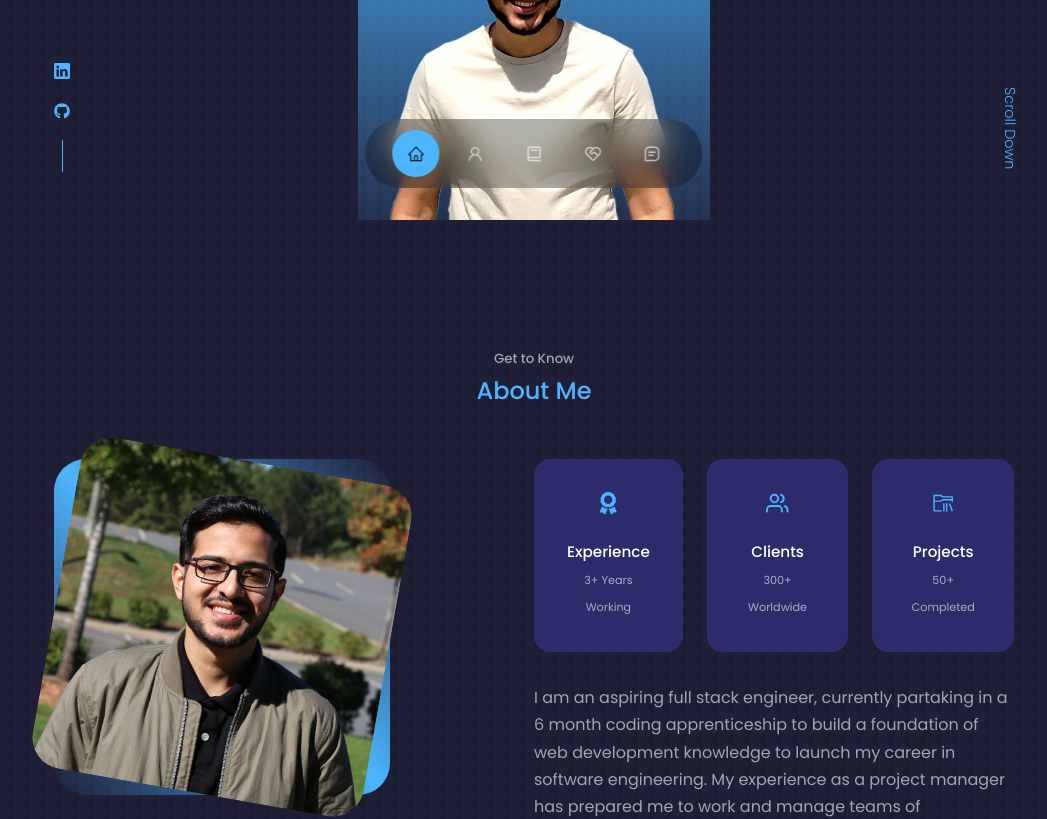
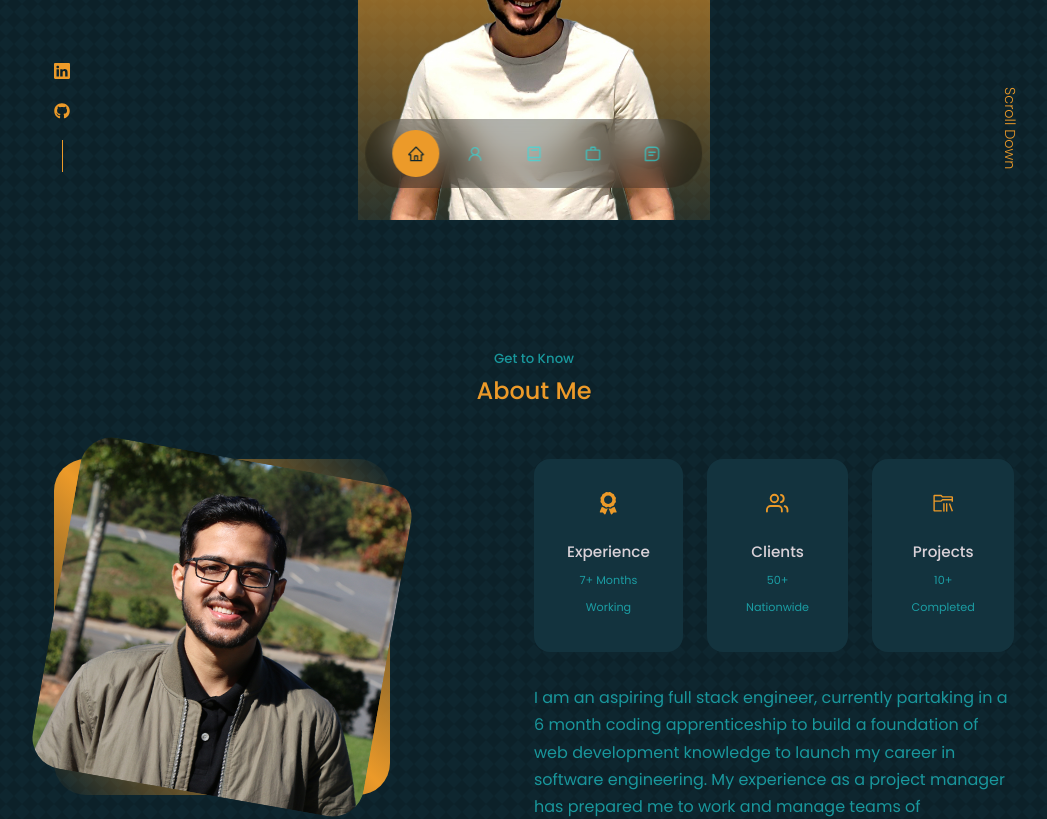
Before and after one commit to rsiraj/portfolio, a React (Create React App) app: page / in a window 1280 px wide. Shown: the part 580-1399 px from the top of the page, without its empty margins (106-1153 px from the left). Built offline with nearby package versions, Linux system fonts and the light colour scheme.

Commit message:
styling updated unnecessary pages hidden

```diff
--- a/package.json
+++ b/package.json
@@ -1,6 +1,5 @@
 {
   "name": "portfolio",
-  "homepage": "rehansiraj.netlify.com",
   "version": "0.1.0",
   "private": true,
   "dependencies": {
--- a/src/App.jsx
+++ b/src/App.jsx
@@ -4,9 +4,9 @@ import Header from './components/header/Header';
 import Nav from './components/nav/Nav';
 import About from './components/about/About';
 import Experience from './components/experience/Experience';
-import Services from './components/services/Services';
+// import Services from './components/services/Services';
 import Portfolio from './components/portfolio/Portfolio';
-import Testimonials from './components/testimonials/Testimonials';
+// import Testimonials from './components/testimonials/Testimonials';
 import Contact from './components/contact/Contact';
 import Footer from './components/footer/Footer';
 
@@ -17,9 +17,9 @@ const App = () => {
       <Nav/>
       <About/>
       <Experience/>
-      <Services/>
+      {/* <Services/> */}
       <Portfolio/>
-      <Testimonials/>
+      {/* <Testimonials/> */}
       <Contact/>
       <Footer/>
     </>
--- a/src/components/about/About.jsx
+++ b/src/components/about/About.jsx
@@ -21,19 +21,19 @@ const About = () => {
             <article className="about__card">
               <FaAward className="about__icon" />
               <h5>Experience</h5>
-              <small>3+ Years Working</small>
+              <small>7+ Months Working</small>
             </article>
 
             <article className="about__card">
               <FiUsers className="about__icon" />
               <h5>Clients</h5>
-              <small>300+ Worldwide</small>
+              <small>50+ Nationwide</small>
             </article>
 
             <article className="about__card">
               <VscFolderLibrary className="about__icon" />
               <h5>Projects</h5>
-              <small>50+ Completed</small>
+              <small>10+ Completed</small>
             </article>
           </div>
 
--- a/src/components/contact/Contact.jsx
+++ b/src/components/contact/Contact.jsx
@@ -24,7 +24,7 @@ const Contact = () => {
       <h2>Contact Me</h2>
 
       <div className="container contact__container">
-        <div className="contact__options">
+        {/* <div className="contact__options">
           <article className="contact__option">
             <MdOutlineEmail className="contact__option-icon" />
             <h4>Email</h4>
@@ -49,7 +49,7 @@ const Contact = () => {
               Send a message
             </a>
           </article>
-        </div>
+        </div> */}
         <form ref={form} onSubmit={sendEmail}>
           <input
             type="text"
--- a/src/components/experience/Experience.jsx
+++ b/src/components/experience/Experience.jsx
@@ -4,7 +4,7 @@ import {BsPatchCheckFill} from 'react-icons/bs';
 const Experience = () => {
   return (
     <section id='experience'>
-      <h5>What Skills I Have</h5>
+      <h5>Constantly Learning and Adding to</h5>
       <h2>My Experience</h2>
 
       <div className="container experience__container">
--- a/src/components/footer/Footer.jsx
+++ b/src/components/footer/Footer.jsx
@@ -17,8 +17,8 @@ const Footer = () => {
       </ul>
 
       <div className="footer__socials">
-        <a href="https://github.com"><BsLinkedin/></a>
-        <a href="https://linkedin.com"><FaGithub/></a>
+        <a href="https://github.com/rsiraj" target='_blank'><FaGithub/></a>
+        <a href="https://linkedin.com/in/rehansiraj" target='_blank'><BsLinkedin/></a>
       </div>
 
       <div className="footer__copyright">
--- a/src/components/nav/Nav.jsx
+++ b/src/components/nav/Nav.jsx
@@ -2,7 +2,7 @@ import React, {useState} from 'react';
 import {AiOutlineHome} from 'react-icons/ai';
 import {AiOutlineUser} from 'react-icons/ai';
 import {BiBook} from 'react-icons/bi';
-import {RiServiceLine} from 'react-icons/ri';
+import {MdWorkOutline} from 'react-icons/md';
 import {BiMessageSquareDetail} from 'react-icons/bi';
 
 const Nav = () => {
@@ -12,7 +12,7 @@ const Nav = () => {
       <a href="#" onClick={() => setActiveNav ('#')} className={activeNav === '#' ? 'active' : ''}><AiOutlineHome/></a>
       <a href="#about" onClick={() => setActiveNav ('#about')} className={activeNav === '#about' ? 'active' : ''}><AiOutlineUser/></a>
       <a href="#experience" onClick={() => setActiveNav ('#experience')} className={activeNav === '#experience' ? 'active' : ''}><BiBook/></a>
-      <a href="#services" onClick={() => setActiveNav ('#services')} className={activeNav === '#services' ? 'active' : ''}><RiServiceLine/></a>
+      <a href="#portfolio" onClick={() => setActiveNav ('#portfolio')} className={activeNav === '#portfolio' ? 'active' : ''}><MdWorkOutline/></a>
       <a href="#contact" onClick={() => setActiveNav ('#contact')} className={activeNav === '#contact' ? 'active' : ''}><BiMessageSquareDetail/></a>
     </nav>
   )
--- a/src/index.css
+++ b/src/index.css
@@ -111,8 +111,6 @@
   width: 58%;
   display: -ms-grid;
   display: grid;
-  -ms-grid-columns: 30% 58%;
-      grid-template-columns: 30% 58%;
   gap: 12%;
 }
 
@@ -166,6 +164,9 @@ form {
       -ms-flex-direction: column;
           flex-direction: column;
   gap: 1.2rem;
+  -webkit-box-align: center;
+      -ms-flex-align: center;
+          align-items: center;
 }
 
 input, textarea {
@@ -668,12 +669,12 @@ nav a.active {
 }
 
 :root {
-  --color-bg: #1f1f38;
-  --color-bg-variant: #2c2c6c;
-  --color-primary: #4db5ff;
-  --color-primary-variant: rgba(77, 181, 255, 0.4);
-  --color-white: #fff;
-  --color-light: rgba(255, 255, 255, 0.6);
+  --color-bg: #0E262F;
+  --color-bg-variant: #13333E;
+  --color-primary: #EC9A29;
+  --color-primary-variant: rgba(236, 154, 41, 0.4);
+  --color-white: #DAD2D8;
+  --color-light: rgba(33, 228, 232, 0.6);
   --transition: all 400ms ease;
   --container-width-lg: 75%;
   --container-width-md: 86%;
--- a/src/index.scss
+++ b/src/index.scss
@@ -24,12 +24,12 @@
 }
 
 :root {
-    --color-bg: #1f1f38;
-    --color-bg-variant: #2c2c6c;
-    --color-primary: #4db5ff;
-    --color-primary-variant: rgba(77, 181, 255, 0.4);
-    --color-white: #fff;
-    --color-light: rgba(255, 255, 255, 0.6);
+    --color-bg: #0E262F;
+    --color-bg-variant: #13333E;
+    --color-primary: #EC9A29;
+    --color-primary-variant: rgba(236, 154, 41, 0.4);
+    --color-white: #DAD2D8;
+    --color-light: rgba(33, 228, 232, 0.6);
 
     --transition: all 400ms ease;
 
--- a/src/scss/__contact-component.scss
+++ b/src/scss/__contact-component.scss
@@ -1,7 +1,7 @@
 .container.contact__container {
     width: 58%;
     display: grid;
-    grid-template-columns: 30% 58%;
+    // grid-template-columns: 30% 58%;
     gap: 12%;
 }
 
@@ -45,6 +45,7 @@ form {
     display: flex;
     flex-direction: column;
     gap: 1.2rem;
+    align-items: center;
 }
 
 input, textarea {
```
Also changed, not shown: src/assets/bg-texture.png, 1 other file (tests, documents, lock files or other folders).
